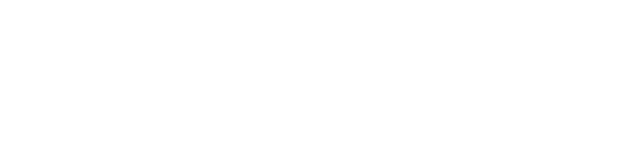
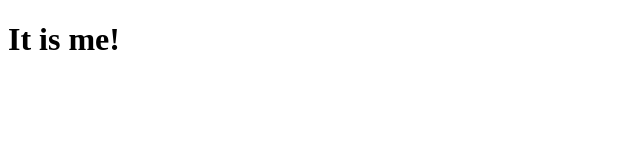
Before and after one commit to Stas-Kot/git-kot, a plain HTML site: page index.html in a window 1280 px wide. Shown: the whole page, without its empty margins (0-640 px from the left). Drawn offline with Linux system fonts and the light colour scheme.

Commit message:
fix commit in kot

```diff
--- a/index.html
+++ b/index.html
@@ -5,5 +5,7 @@
     <meta name="viewport" content="width=device-width, initial-scale=1.0" />
     <title>Git Kot</title>
   </head>
-  <body></body>
+  <body>
+    <h1>It is me!</h1>
+  </body>
 </html>
```
